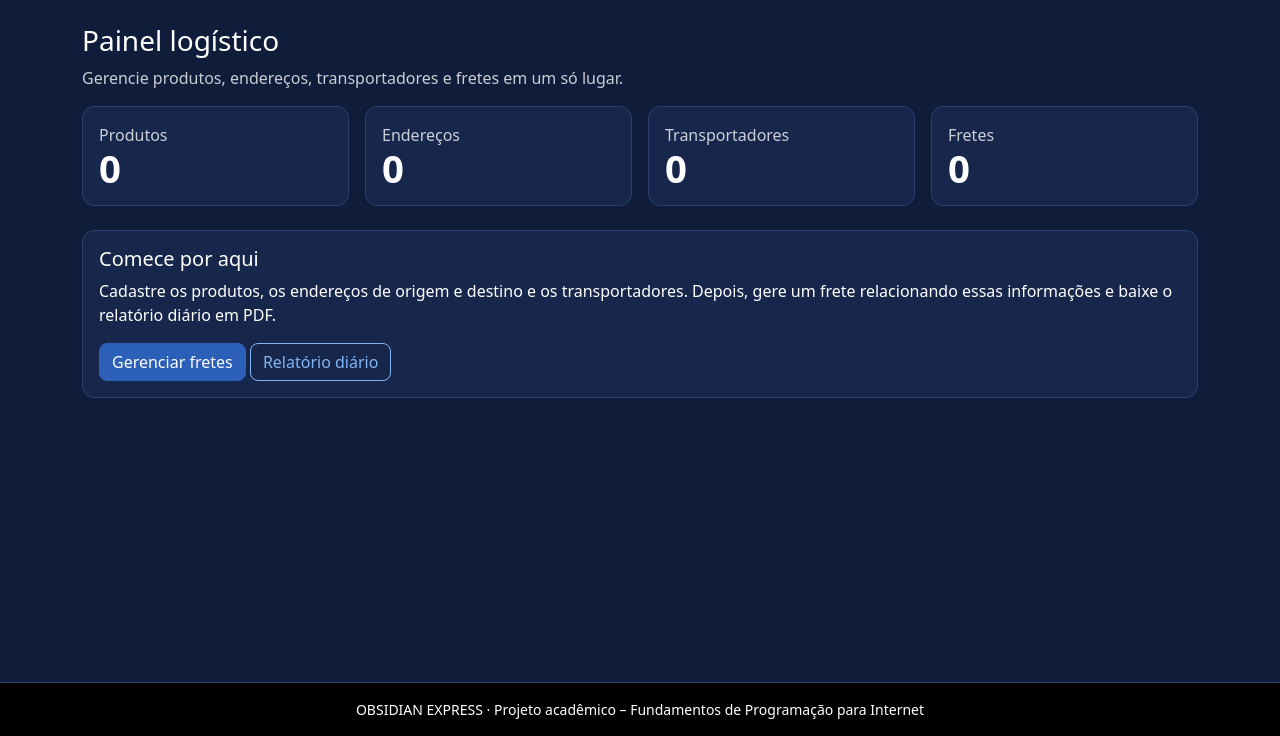
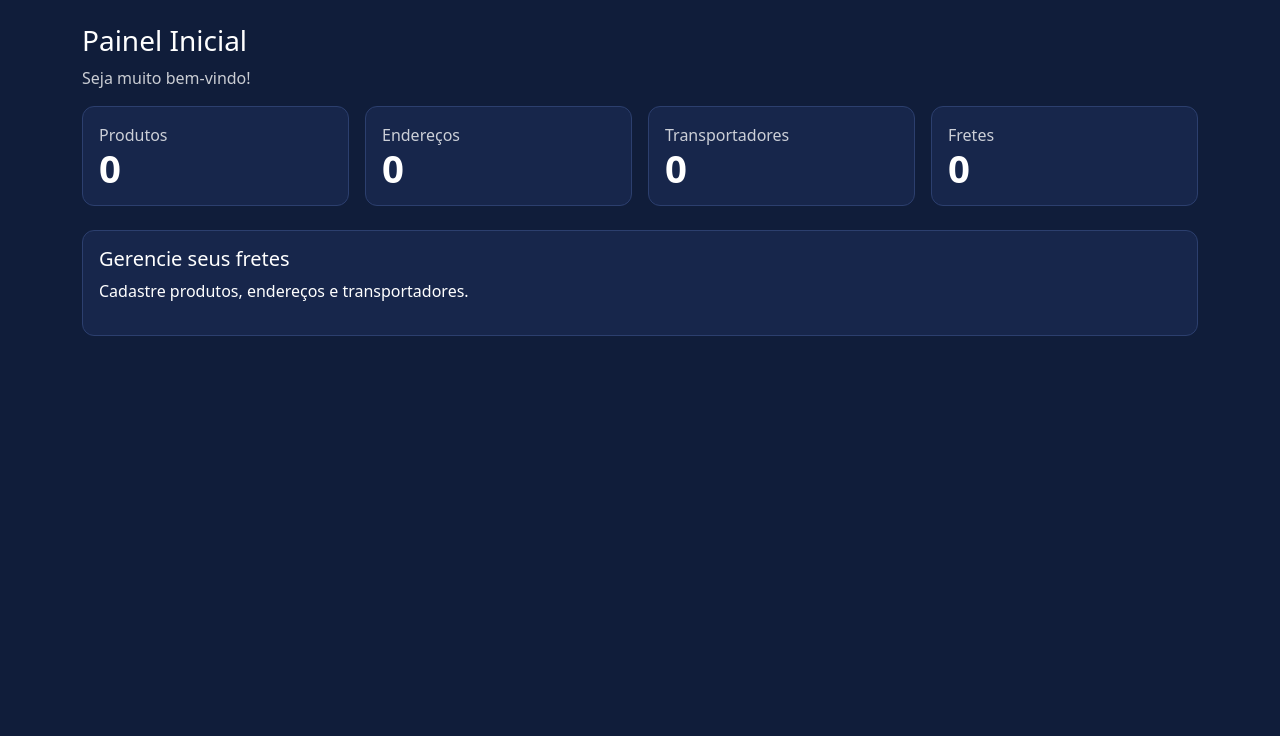
Before and after one commit to LeaneLepre/Unipar_APO_Fundamentos, a PHP site: page / in a window 1280 px wide. Shown: the part 64-800 px from the top of the page. Run offline with PHP 8.4, Linux system fonts and the light colour scheme.

Commit message:
Alterações

```diff
--- a/includes/footer.php
+++ b/includes/footer.php
@@ -1,7 +1,4 @@
 </main>
-<footer class="site-footer py-3 text-center small">
-  <?= e(APP_NAME) ?> &middot; Projeto acadêmico – Fundamentos de Programação para Internet
-</footer>
 <script src="https://cdn.jsdelivr.net/npm/bootstrap@5.3.3/dist/js/bootstrap.bundle.min.js"></script>
 <script src="<?= e(base_path()) ?>assets/js/app.js"></script>
 </body>
--- a/includes/functions.php
+++ b/includes/functions.php
@@ -1,27 +1,16 @@
-<?php
+<?php /* funções usadas */
 declare(strict_types=1);
-
-/**
- * Funções utilitárias do OBSIDIAN EXPRESS.
- * Deve ser carregado ANTES de includes/header.php, para que os formulários
- * sejam processados (e os redirecionamentos feitos) antes de qualquer HTML ser enviado.
- */
 
 if (session_status() === PHP_SESSION_NONE) session_start();
 
 const APP_NAME = 'OBSIDIAN EXPRESS';
 
-/** Escapa texto para exibição em HTML. */
+/* escapa o texto para exibição em HTML */
 function e($v): string
 {
     return htmlspecialchars((string)$v, ENT_QUOTES, 'UTF-8');
 }
 
-/**
- * Prefixo relativo até a raiz do projeto ('' na página inicial, '../' em pages/).
- * Calculado a partir da pasta do script em execução, então funciona em qualquer
- * subpasta do htdocs do XAMPP.
- */
 function base_path(): string
 {
     static $base = null;
@@ -33,14 +22,14 @@ function base_path(): string
     return $base = $rel === '' ? '' : str_repeat('../', substr_count($rel, '/') + 1);
 }
 
-/** Redireciona e encerra. Só funciona se nenhum HTML foi enviado antes. */
+/* redireciona e termina */
 function redirect(string $url)
 {
     header('Location: ' . $url);
     exit;
 }
 
-/* ---------- Mensagens (flash) ---------- */
+/* mensagens */
 function flash(string $type, string $msg): void
 {
     $_SESSION['flash'][] = ['type' => $type, 'msg' => $msg];
@@ -52,7 +41,7 @@ function flash_pull(): array
     return $f;
 }
 
-/* ---------- CSRF ---------- */
+/* csrf */
 function csrf_token(): string
 {
     if (empty($_SESSION['csrf'])) $_SESSION['csrf'] = bin2hex(random_bytes(16));
@@ -62,7 +51,7 @@ function csrf_field(): string
 {
     return '<input type="hidden" name="csrf" value="' . e(csrf_token()) . '">';
 }
-/** Valida o token em requisições POST; em caso de falha, avisa e volta para a página. */
+
 function csrf_check(string $backTo): void
 {
     $ok = isset($_POST['csrf']) && hash_equals(csrf_token(), (string)$_POST['csrf']);
@@ -72,13 +61,13 @@ function csrf_check(string $backTo): void
     }
 }
 
-/* ---------- Entrada de dados ---------- */
+/* entrada de dados */
 function post_str(string $key, int $max = 255): string
 {
     $v = trim((string)($_POST[$key] ?? ''));
     return function_exists('mb_substr') ? mb_substr($v, 0, $max) : substr($v, 0, $max);
 }
-/** Converte "1.234,56" ou "12.5" em float; retorna null se inválido ou negativo. */
+/* converte número quebrado em float, retorna nulo se inválido ou negativo */
 function parse_decimal(string $v): ?float
 {
     $v = trim($v);
@@ -101,13 +90,13 @@ function fmt_money($v): string
     return 'R$ ' . number_format((float)$v, 2, ',', '.');
 }
 
-/** Status permitidos para um frete. */
+/* status do frete */
 function freight_statuses(): array
 {
     return ['Pendente', 'Em trânsito', 'Concluído'];
 }
 
-/** Linhas do relatório diário (tela e PDF usam a mesma consulta). */
+/* linhas do relatório diário */
 function fetch_report_rows(PDO $pdo, string $date): array
 {
     $st = $pdo->prepare(
--- a/index.php
+++ b/index.php
@@ -1,6 +1,7 @@
 <?php
-require __DIR__ . '/config/database.php';
-require __DIR__ . '/includes/functions.php';
+// index = painel inicial da app
+require __DIR__ . '/config/database.php'; // banco de dados
+require __DIR__ . '/includes/functions.php'; // funções
 $cards = [
     'products'  => ['Produtos',        'pages/products.php'],
     'addresses' => ['Endereços',       'pages/addresses.php'],
@@ -12,11 +13,11 @@ foreach ($cards as $table => [$label, $href]) {
     $counts[$label] = [(int)$pdo->query("SELECT COUNT(*) FROM $table")->fetchColumn(), $href];
 }
 $pageTitle = 'Painel';
-require __DIR__ . '/includes/header.php';
+require __DIR__ . '/includes/header.php'; // cabeçalho em HTML
 ?>
 
-<h1 class="h3 mb-2">Painel logístico</h1>
-<p class="text-muted">Gerencie produtos, endereços, transportadores e fretes em um só lugar.</p>
+<h1 class="h3 mb-2">Painel Inicial</h1>
+<p class="text-muted">Seja muito bem-vindo!</p>
 <div class="row g-3">
 <?php foreach ($counts as $label => [$n, $href]): ?>
   <div class="col-sm-6 col-lg-3">
@@ -31,10 +32,8 @@ require __DIR__ . '/includes/header.php';
 </div>
 
 <div class="card mt-4"><div class="card-body">
-  <h2 class="h5">Comece por aqui</h2>
-  <p>Cadastre os produtos, os endereços de origem e destino e os transportadores. Depois, gere um frete relacionando essas informações e baixe o relatório diário em PDF.</p>
-  <a class="btn btn-success" href="pages/freights.php">Gerenciar fretes</a>
-  <a class="btn btn-outline-success" href="pages/report.php">Relatório diário</a>
+  <h2 class="h5">Gerencie seus fretes</h2>
+  <p>Cadastre produtos, endereços e transportadores.</p>
 </div></div>
 
 <?php require __DIR__ . '/includes/footer.php'; ?>
```
Also changed, not shown: includes/SimplePdf.php (+19 -26 lines).
